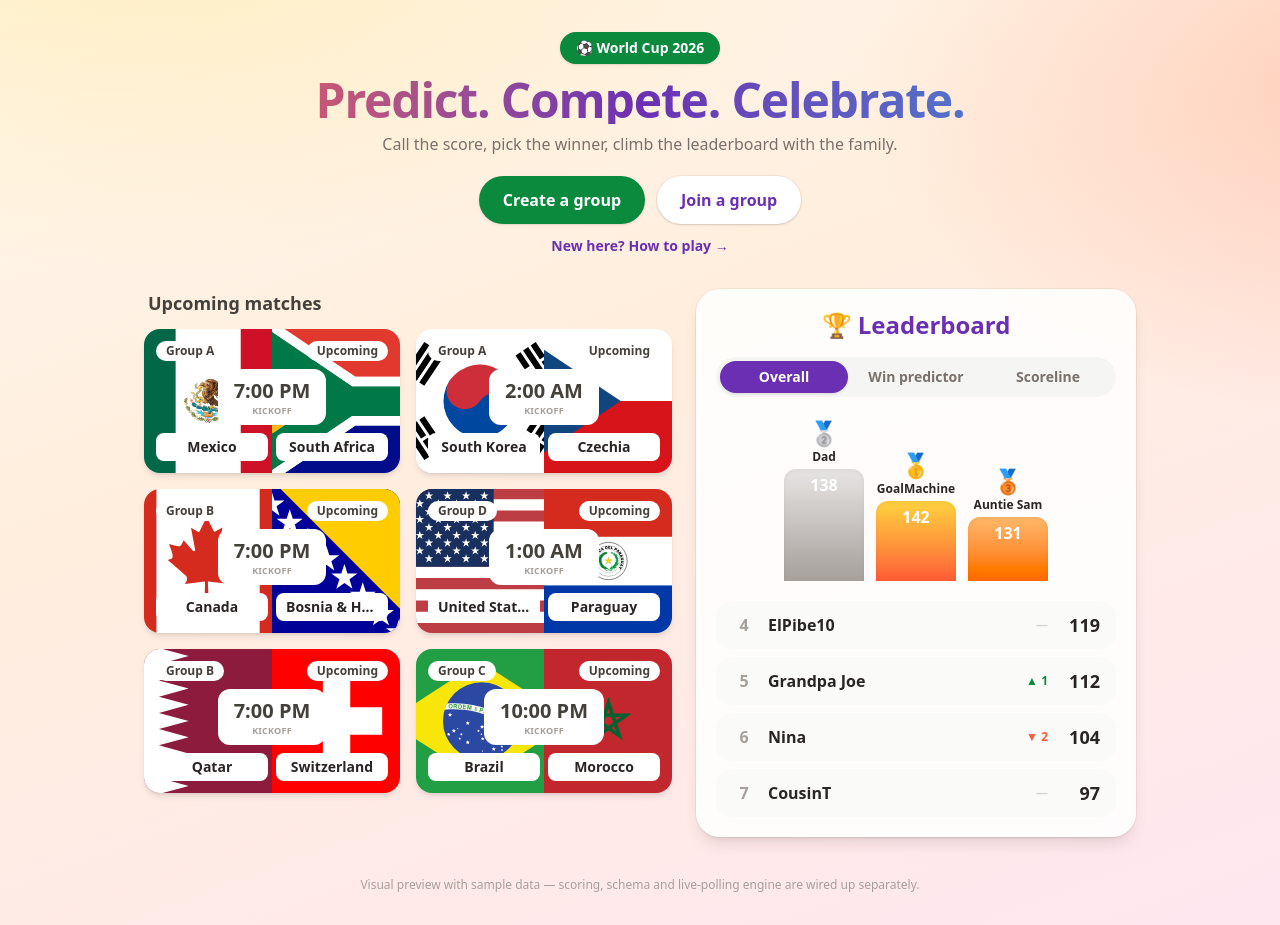
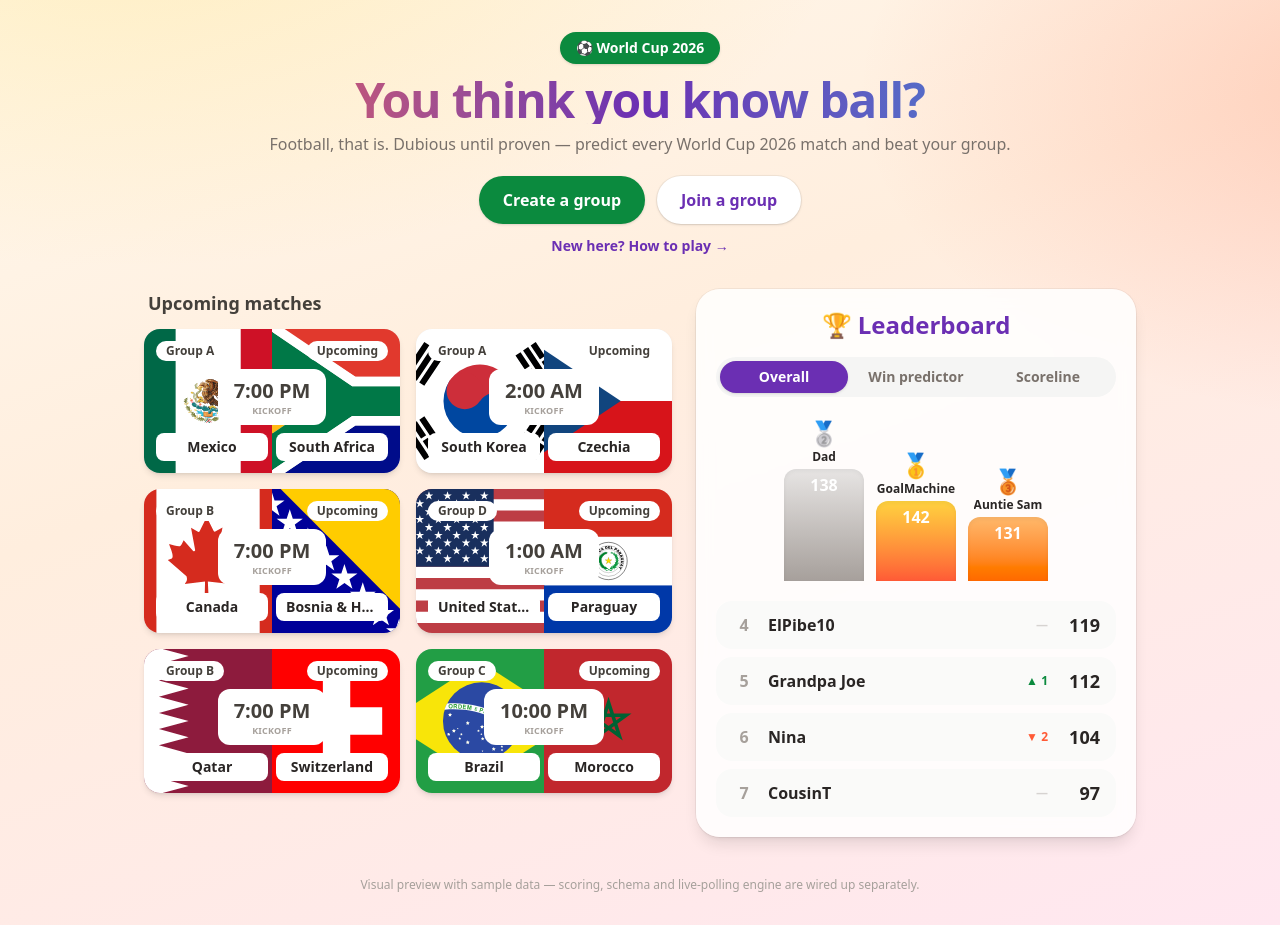
Before and after one commit to Zoher15/WorldCup2026, a Next.js app: page / in a window 1280 px wide. Built offline with nearby package versions, Linux system fonts and the light colour scheme.

Commit message:
Rework homepage hero copy to playful football-banter banner
Replace the generic "Predict. Compete. Celebrate." hero with a
challenge-toned headline and subline aimed at group rivalry.

https://claude.ai/code/session_01MWaR6sbBbX57ARHazNbMab

```diff
--- a/src/app/page.tsx
+++ b/src/app/page.tsx
@@ -23,10 +23,11 @@ export default function Home() {
           ⚽ World Cup 2026
         </div>
         <h1 className="mt-3 bg-gradient-to-r from-flame via-grape to-ocean bg-clip-text text-4xl font-black tracking-tight text-transparent sm:text-5xl">
-          Predict. Compete. Celebrate.
+          You think you know ball?
         </h1>
         <p className="mt-2 font-medium text-stone-500 dark:text-stone-300">
-          Call the score, pick the winner, climb the leaderboard with the family.
+          Football, that is. Dubious until proven — predict every World Cup 2026
+          match and beat your group.
         </p>
         <div className="mt-5 flex justify-center gap-3">
           <a
```
